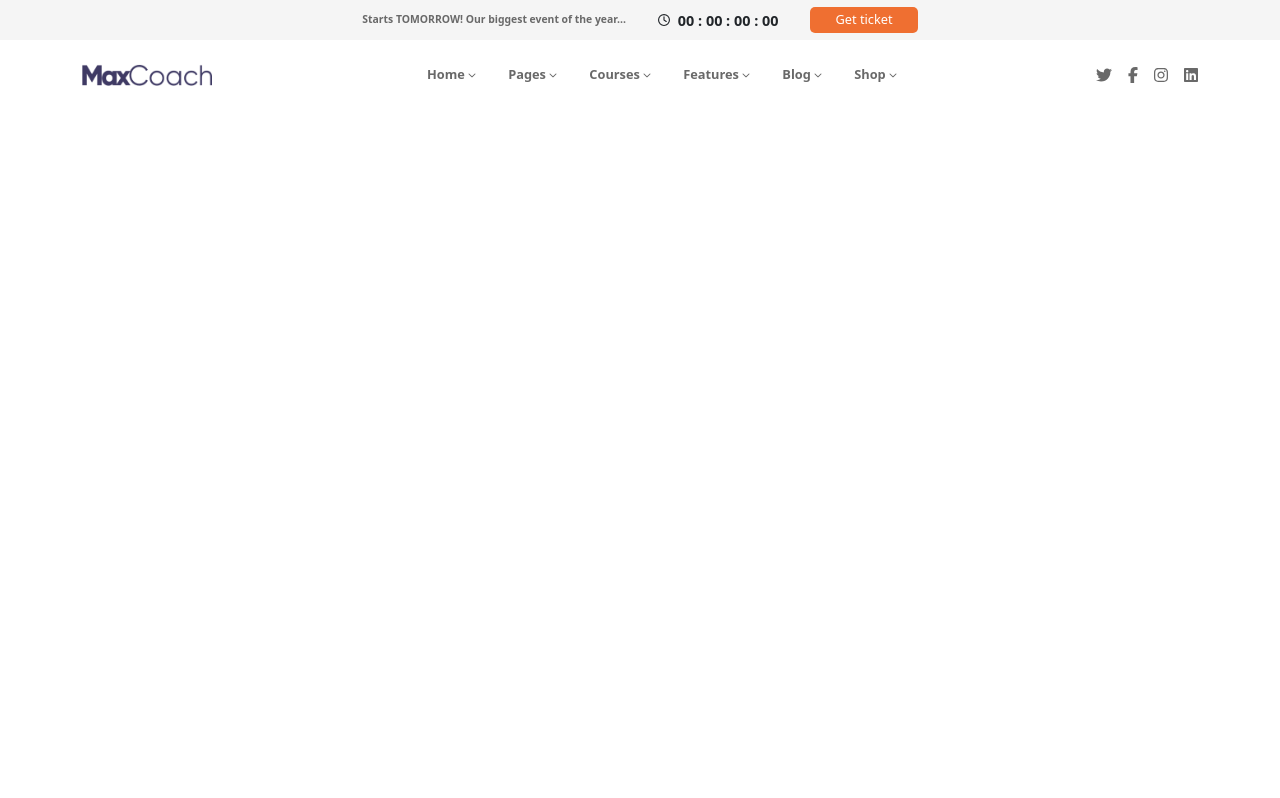
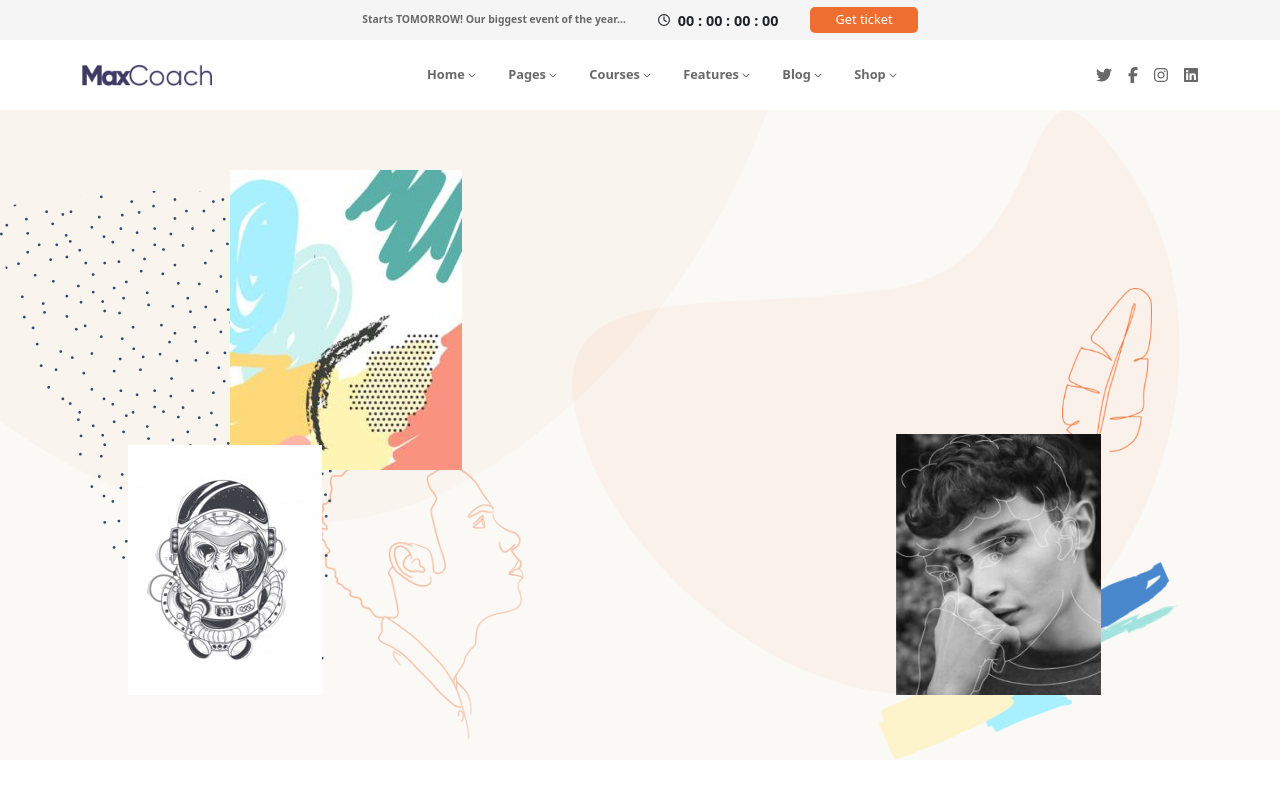
Before and after one commit to MattiaVolonterio/proj-html-vuejs, a Vue app: page / in a window 1280 px wide. Built offline with nearby package versions, Linux system fonts and the light colour scheme.

Commit message:
feat: jumboBackground component

```diff
--- a/src/App.vue
+++ b/src/App.vue
@@ -1,6 +1,7 @@
 <script>
 import AppBanner from "./components/AppBanner.vue";
 import AppHeader from "./components/AppHeader.vue";
+import AppJumbo from "./components/AppJumbo.vue";
 export default {
   data() {
     return {
@@ -13,13 +14,14 @@ export default {
       ],
     };
   },
-  components: { AppBanner, AppHeader },
+  components: { AppBanner, AppHeader, AppJumbo },
 };
 </script>
 
 <template>
   <AppBanner />
   <AppHeader :headerLinks="headerLinks" :headerIcons="headerIcons" />
+  <AppJumbo />
 </template>
 
 <style lang="scss">
--- /dev/null
+++ b/src/components/AppJumbo.vue
@@ -0,0 +1,14 @@
+<script>
+import JumboBackground from "./JumboBackground.vue";
+export default {
+  components: {
+    JumboBackground,
+  },
+};
+</script>
+
+<template>
+  <JumboBackground></JumboBackground>
+</template>
+
+<style lang="scss" scoped></style>
--- /dev/null
+++ b/src/components/JumboBackground.vue
@@ -0,0 +1,135 @@
+<script>
+export default {
+  props: {},
+  methods: {
+    getLogoPath(imgUrl) {
+      return new URL(`../assets/img/${imgUrl}`, import.meta.url).href;
+    },
+  },
+};
+</script>
+
+<template>
+  <div class="jumbo-container">
+    <div class="left">
+      <img
+        class="fourthLeft"
+        :src="getLogoPath('artist-hero-image-01.jpg')"
+        alt="scimmia"
+      />
+      <img
+        class="thirdLeft"
+        :src="getLogoPath('artist-hero-image-02-232x300.jpg')"
+        alt="quadro"
+      />
+      <img
+        class="secondLeft"
+        :src="getLogoPath('artist-hero-image-03-204x300.png')"
+        alt="ragazzo"
+      />
+      <img
+        class="firstLeft"
+        :src="getLogoPath('artist-shape-02-768x415.png')"
+        alt=""
+      />
+      <img
+        class="fifthLeft"
+        :src="getLogoPath('artist-shape-03.png')"
+        alt="dots"
+      />
+    </div>
+    <div class="right">
+      <img
+        class="secondRight"
+        :src="getLogoPath('artist-hero-image-04-235x300.jpg')"
+        alt="persona"
+      />
+      <img
+        class="firstRight"
+        :src="getLogoPath('artist-shape-01-600x577.png')"
+        alt="background"
+      />
+      <img
+        class="thirdRight"
+        :src="getLogoPath('artist-shape-04-127x300.png')"
+        alt="piuma"
+      />
+      <img
+        class="fourthRight"
+        :src="getLogoPath('artist-shape-05-300x198.png')"
+        alt="pennello"
+      />
+    </div>
+  </div>
+</template>
+
+<style lang="scss" scoped>
+@use "../styles/partials/mixins" as *;
+@use "../styles/partials/variables" as *;
+
+.jumbo-container {
+  height: $jumboHeight;
+  background-color: $jumboBg;
+  position: relative;
+
+  .firstLeft {
+    position: absolute;
+    left: 0;
+    top: 0;
+  }
+
+  .secondLeft {
+    position: absolute;
+    bottom: 20px;
+    left: 25%;
+  }
+
+  .thirdLeft {
+    position: absolute;
+    top: 60px;
+    left: 18%;
+    z-index: 1;
+  }
+
+  .fourthLeft {
+    position: absolute;
+    bottom: 10%;
+    left: 10%;
+    z-index: 2;
+  }
+
+  .fifthLeft {
+    position: absolute;
+    left: 0;
+    bottom: 10%;
+  }
+
+  .firstRight {
+    position: absolute;
+    top: 0;
+    right: 100px;
+    height: 90%;
+  }
+
+  .secondRight {
+    position: absolute;
+    bottom: 10%;
+    right: 14%;
+    width: 16%;
+    z-index: 1;
+  }
+
+  .thirdRight {
+    position: absolute;
+    right: 10%;
+    bottom: 40%;
+    width: 7%;
+  }
+
+  .fourthRight {
+    position: absolute;
+    bottom: 0;
+    right: 8%;
+  }
+}
+</style>
--- a/src/styles/partials/_variables.scss
+++ b/src/styles/partials/_variables.scss
@@ -6,7 +6,9 @@ $grayBg: #f5f5f5;
 $lightBlack: #333333;
 $lightBlue: #1972f5;
 $headerList: #696969;
+$jumboBg: #fbf9f6;
 
 /* HEIGHT */
 $bannerHeight: 40px;
 $headerHeight: 70px;
+$jumboHeight: 650px;
```
